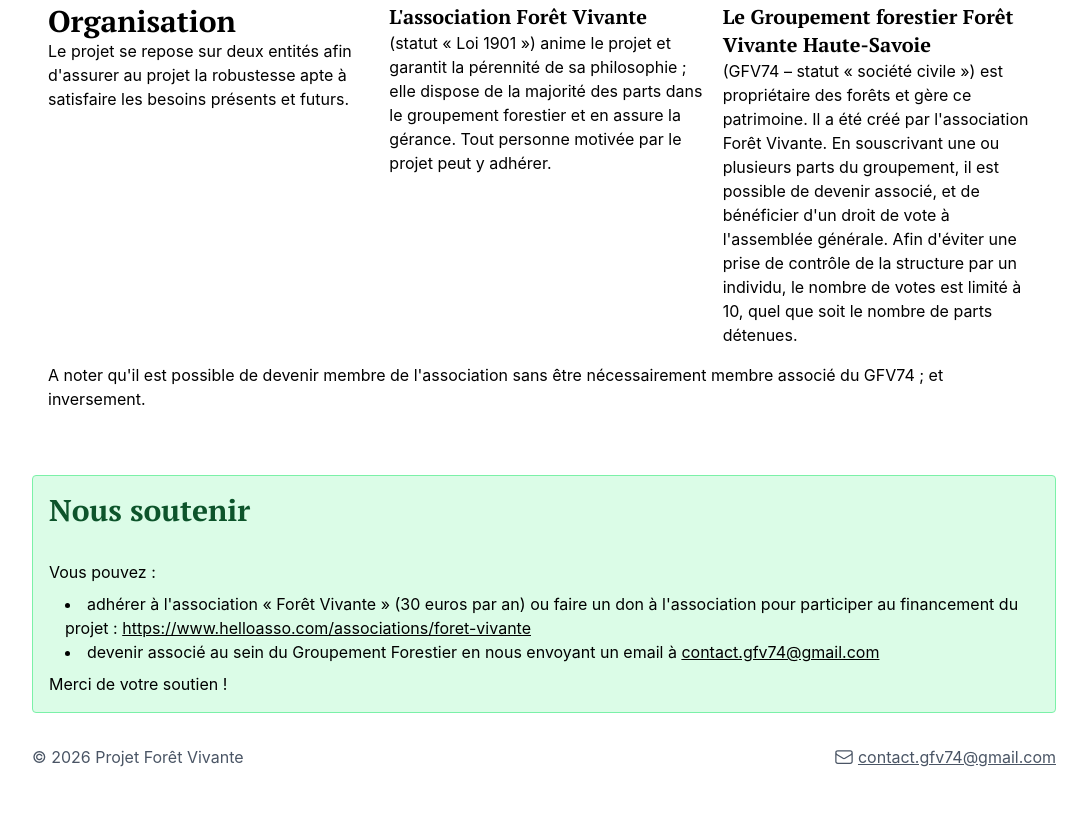
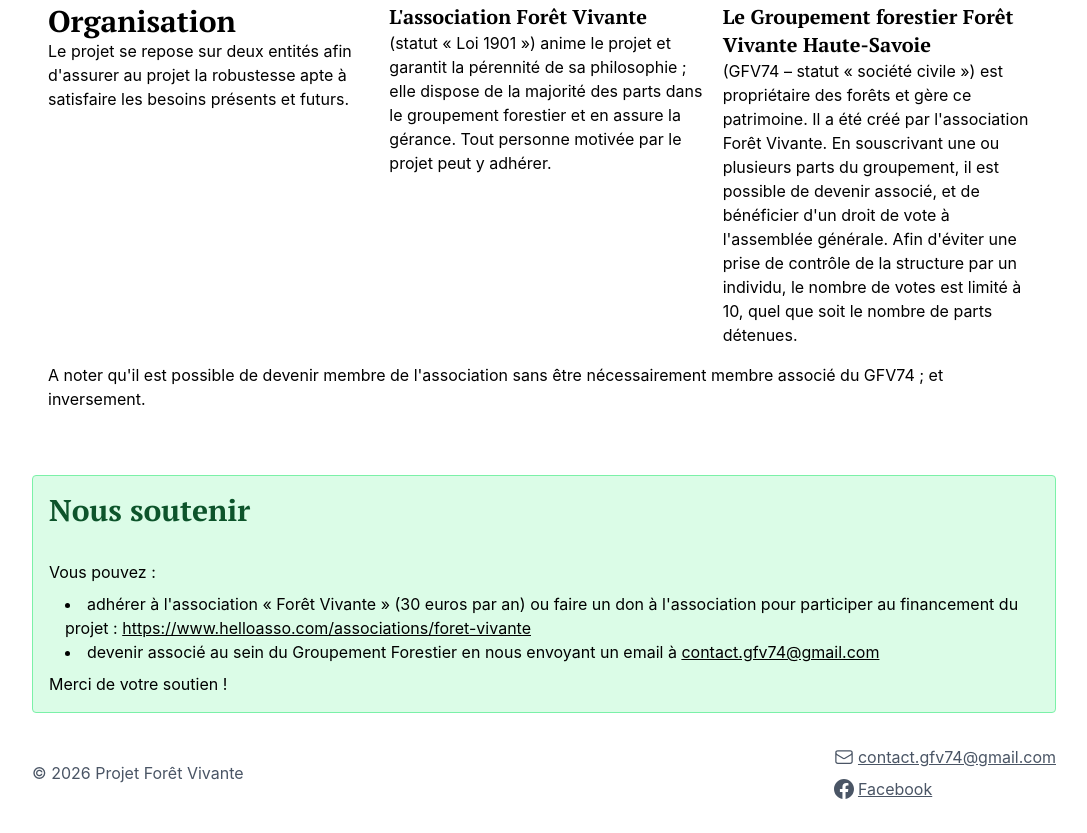
Before and after one commit to foretvivante/foretvivante.github.io, an Astro site: page / in a window 1280 px wide. Shown: the part 3496-4329 px from the top of the page, without its empty margins (96-1183 px from the left). Before the commit the page ends 4297 px from the top, so only its background shows below. Built offline with nearby package versions, Linux system fonts and the light colour scheme; Astro itself is replaced by a stand-in of ours; a web font is replaced by a local one.

Commit message:
add facebook to footer

```diff
--- a/src/layouts/BaseLayout.astro
+++ b/src/layouts/BaseLayout.astro
@@ -121,6 +121,24 @@ const canonicalUrl = canonical ?? new URL(Astro.url.pathname, Astro.site);
                 ></path>
               </svg>
               contact.gfv74@gmail.com
+            </a>
+            <a
+              href="https://www.facebook.com/people/For%C3%AAt-Vivante/61577375608743/"
+              target="_blank"
+              rel="noopener noreferrer"
+              class="underline hover:text-gray-800 flex items-center gap-1 mt-2"
+            >
+              <svg
+                xmlns="http://www.w3.org/2000/svg"
+                fill="currentColor"
+                viewBox="0 0 24 24"
+                class="size-5"
+              >
+                <path
+                  d="M24 12.073C24 5.405 18.627 0 12 0S0 5.405 0 12.073C0 18.1 4.388 23.094 10.125 24v-8.437H7.078v-3.49h3.047V9.413c0-3.025 1.792-4.697 4.533-4.697 1.312 0 2.686.236 2.686.236v2.971H15.83c-1.491 0-1.956.93-1.956 1.886v2.264h3.328l-.532 3.49h-2.796V24C19.612 23.094 24 18.1 24 12.073z"
+                ></path>
+              </svg>
+              Facebook
             </a>
           </div>
         </div>
```
